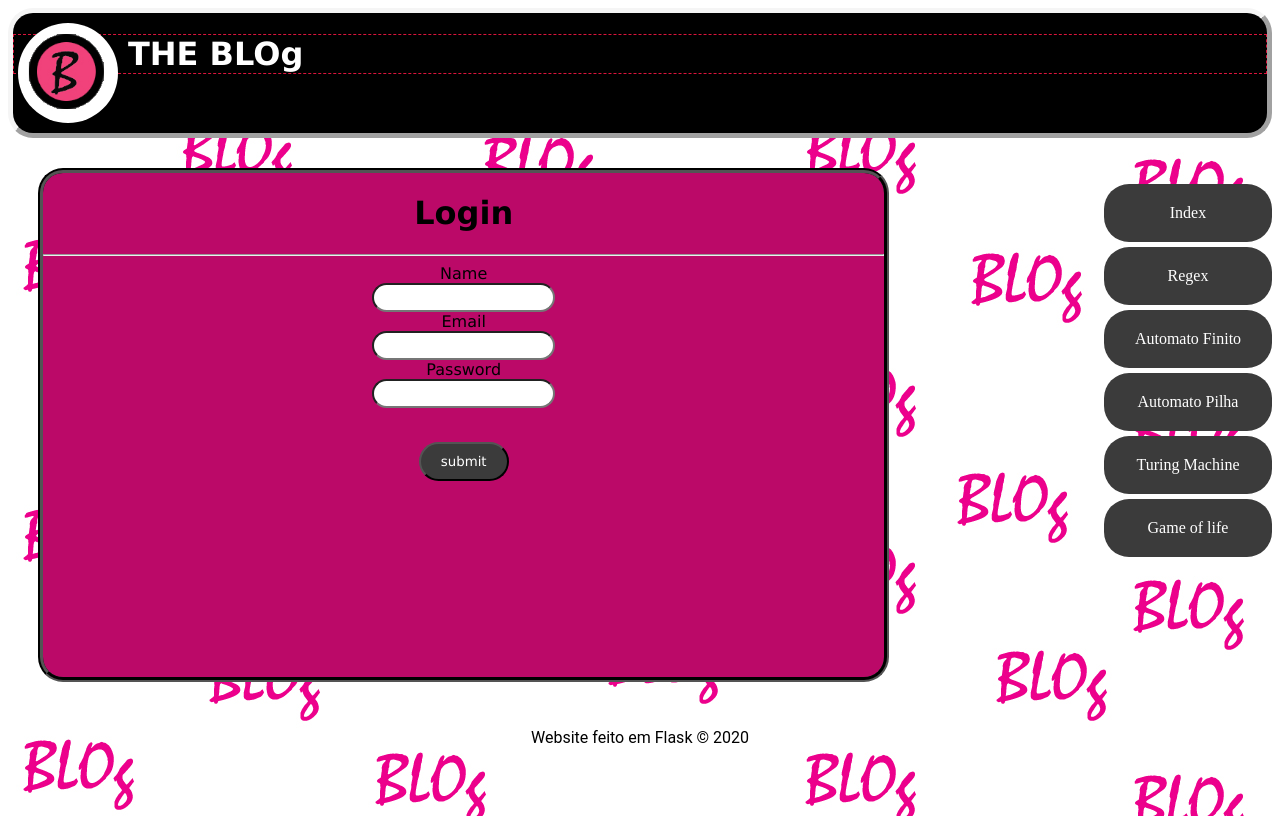
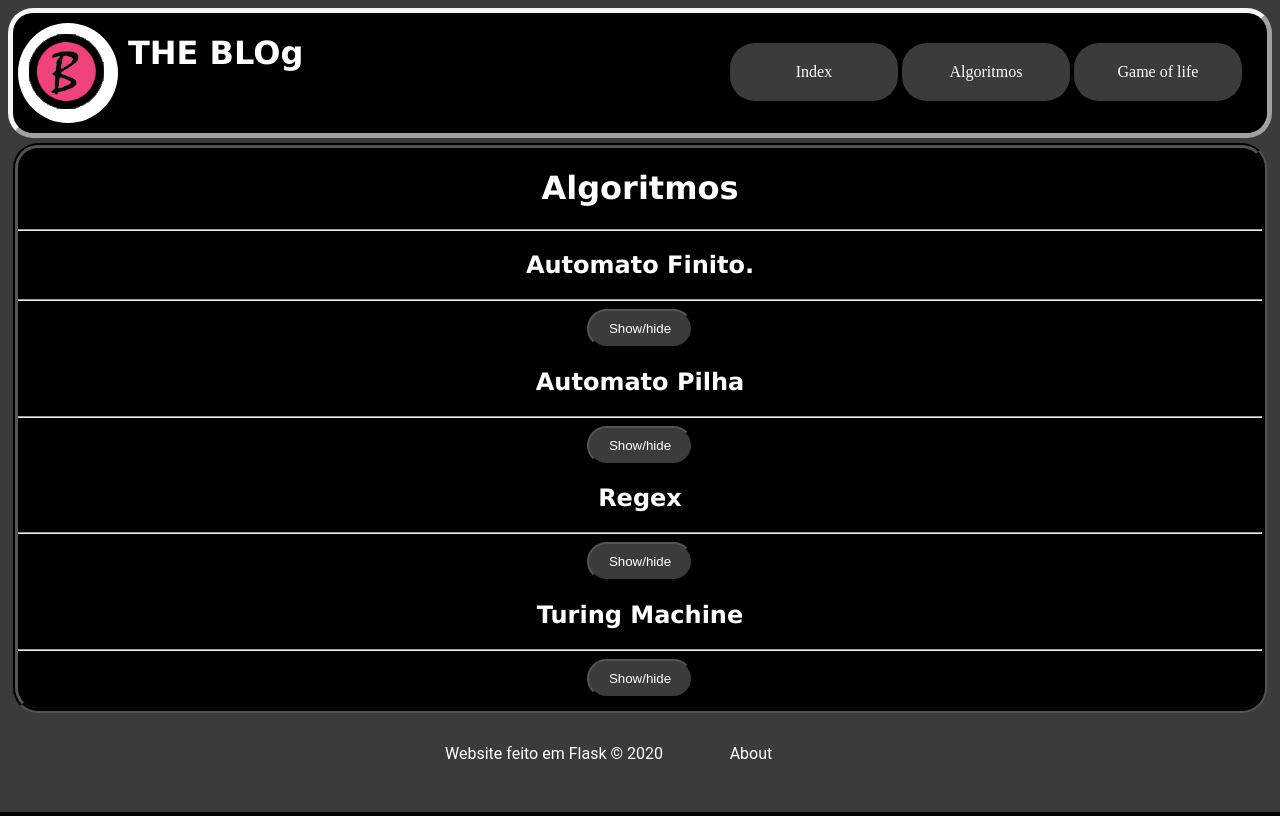
Before and after one commit to dtsfarinha/WebSite, a Flask app: page /regex in a window 1280 px wide. Run offline with Flask 2, Linux system fonts and the light colour scheme.

Commit message:
overall design update

```diff
--- a/app/AutFinito.py
+++ b/app/AutFinito.py
@@ -1,5 +1,7 @@
 from flask import flash
 import re
+
+#########################################################################
 
 def automato(seq):
     estado_final = {"3"}
@@ -22,6 +24,8 @@ def automato(seq):
         return(flash("Sequencia não aceite"))
     else:
         return(flash("Sequencia aceite!"))
+
+#########################################################################
 
 def automata(sequen):
     #estado_final = {"3"}
@@ -62,6 +66,8 @@ def automata(sequen):
         return( flash('Sequencia aceite!'))
     else: return(flash('Sequencia não aceite'))
 
+#########################################################################
+
 def password(codigo):
 
     regex = r"^(?=(.*[0-9]))((?=.*[A-Za-z0-9])(?=.*[A-Z])(?=.*[a-z]))^.{8,}$"
--- a/app/routes.py
+++ b/app/routes.py
@@ -18,28 +18,24 @@ def regex():
             flash("Dados aceites")
         else:
             flash("Dados Incorretos")
-        return render_template("regex.html" )
-    return render_template("regex.html")
+        return render_template("algo.html" )
+    return render_template("algo.html")
 
 @app.route('/AutFinit', methods=["POST","GET"])
 def AutFinit():
     if request.method == "POST":
         seq = request.form["sequencia"]
         AutFinito.automato(seq)
-        return render_template("AutFinit.html" )
-    return render_template("AutFinit.html")
+        return render_template("algo.html" )
+    return render_template("algo.html")
 
 @app.route('/AutPilha', methods=["POST","GET"])
 def AutPilha():
     if request.method == "POST":
         sequ = request.form["sequen"]
         AutFinito.automata(sequ)
-        return render_template("AutPilha.html" )
-    return render_template("AutPilha.html")
-
-@app.route('/gol')
-def gol():
-    return render_template("gol.html")
+        return render_template("algo.html" )
+    return render_template("algo.html")
 
 @app.route('/turing', methods=["POST","GET"])
 def turing():
@@ -47,8 +43,16 @@ def turing():
         se = request.form["se"]
         tape = tur.main(se)
         flash(tape)
-        return render_template("turing.html" )
-    return render_template("turing.html")
+        return render_template("algo.html" )
+    return render_template("algo.html")
+
+@app.route('/algo')
+def algo():
+    return render_template("algo.html")
+
+@app.route('/gol')
+def gol():
+    return render_template("gol.html")
 
 @app.route('/about')
 def about():
--- a/app/static/estilos.css
+++ b/app/static/estilos.css
@@ -77,6 +77,7 @@
 
     ul{
         list-style-type: none;
+        /* display: inline; */
     }
 
     a:hover, a:active{
@@ -92,8 +93,9 @@
         border: 5px outset whitesmoke;
     }
 
-        h1.text{
+    h1{
         border:1px dashed crimson;
+        display: inline;
 
     }
 
@@ -172,10 +174,10 @@
             display:grid;
             grid-template-rows: 130px;
             grid-column: auto;
-                grid-template-areas: "myheader myheader myheader myheader myheader"
-                                     "mymain mymain mymain mymain mynav"
-                                     "mymain mymain mymain mymain mynav"
-                                     "mymain mymain mymain mymain mynav"
+            grid-template-areas:    "myheader myheader mynav mynav mynav"
+                                    "mymain mymain mymain mymain mymain"
+                                    "mymain mymain mymain mymain mymain"
+                                    "mymain mymain mymain mymain mymain"
                                     "myfooter myfooter myfooter myfooter myfooter"
                                 ;
             max-width:100vw;
@@ -183,6 +185,9 @@
         }
         a:link, a:visited{
             width: 10vw;
+        }
+        h1{
+            font-family: cursive;
         }
 
         nav{
--- /dev/null
+++ b/app/static/estilos3.css
@@ -0,0 +1,270 @@
+h1,h2{
+    color: white;
+    font-family: 'Lucida Sans Unicode', 'Lucida Sans', 'Lucida Sans Regular', 'Lucida Grande',  Geneva, Verdana, sans-serif;
+}
+
+p{
+    color: white;
+    font-family: Roboto,'Lucida Sans', 'Lucida Sans Regular', 'Lucida Grande', 'Lucida Sans Unicode', Geneva, Verdana, sans-serif;
+
+}
+.flash{
+    border-style: solid;
+    border-color:white;
+    border-radius: 25px;
+    text-align: center;
+
+
+}
+
+textarea{
+    display: none;
+}
+
+
+
+h3,h4{
+    color: white;
+    font-family: 'Lucida Sans Unicode', 'Lucida Sans', 'Lucida Sans Regular', 'Lucida Grande',  Geneva, Verdana, sans-serif;
+}
+
+a:link, a:visited{
+    background-color: #3b3b3b;
+    color: white;
+    padding: 20px 20px;
+    text-align: center;
+    text-decoration: none;
+    display: inline-block;
+    width: 80%;
+    margin-bottom: 5px;
+    border-radius: 25px;
+    margin-right: auto;
+
+}
+
+input{
+    padding: 5px 1px;
+    border-radius: 25px;
+}
+#hid1,#hid2,#hid3,#hid4{
+    display: none;
+}
+#button{
+    background-color: #3b3b3b;
+    color: white;
+    padding: 10px 20px;
+    text-align: center;
+    text-decoration: none;
+    display: inline-block;
+
+    border-radius: 25px;
+    margin-right: auto;
+}
+
+#button:hover,#button:visited{
+    background-color: black;
+}
+
+header{
+    color: white;
+    background-color: black;
+    grid-area: myheader;
+    /* border-radius: 3%; */
+    border-radius: 25px;
+    border: 5px outset whitesmoke;
+    position: relative;
+
+}
+
+ul{
+    list-style-type: none;
+}
+
+a:hover, a:active{
+    background-color: black;
+}
+
+
+main{
+    margin: 5px;
+    /* margin-right: 10px; */
+    text-align: center;
+    border: 5px groove black;
+    grid-area: mymain;
+    max-width: 900vw;
+    background-color: rgb(0, 0, 0);
+    overflow-x: hidden;
+    overflow-y: hidden;
+    border-radius: 25px;
+    box-sizing: border-box;
+    height: 100%;
+}
+
+img.rounded {
+    object-fit: cover;
+    border-radius: 50%;
+    height: 100px;
+    width: 100px;
+    float: left;
+    }
+
+footer{
+    text-align: center;
+    padding:none;
+    grid-area: myfooter;
+}
+nav{
+
+    /* margin-top: 30px; */
+    /* grid-area: mynav; */
+    max-width: 300vw;
+    /* position: sticky; */
+    overflow-x: hidden;
+    /* margin-left: auto; */
+    float: right;
+    right: 20%;
+
+
+}
+
+#ab{
+
+    max-width: 25%;
+    position: sticky;
+    margin: auto;
+    list-style-type: none;
+
+
+
+}
+#smile{
+    display: block;
+    margin-left: auto;
+    margin-right: auto;
+    max-width: 45%;
+}
+#mycanvas{
+    transform: scale(0.50);
+    display: block;
+    margin-right: 50vmin;
+
+}
+button:hover,button:visited{
+    background-color: black;
+}
+
+button{
+    background-color: #3b3b3b;
+    color: white;
+    padding: 10px 20px;
+    text-align: center;
+    text-decoration: none;
+    display: inline-block;
+
+
+    border-radius: 25px;
+    margin-right: auto;
+}
+.submit{
+    border-radius: 5px;
+    padding-right: 5px;
+    padding-left: 5px;
+    font-family: 'Lucida Sans Unicode' ,'Lucida Sans', 'Lucida Sans Regular', 'Lucida Grande' , Geneva, Verdana, sans-serif;
+}
+label{
+    color: white;
+    font-family: 'Lucida Sans Unicode' ,'Lucida Sans', 'Lucida Sans Regular', 'Lucida Grande' , Geneva, Verdana, sans-serif;
+
+}
+
+
+    /* @media  all and (max-width:360px),
+    screen and (-webkit-min-device-pixel-ratio: 3.0) and (max-width: 1080px),
+    screen and (-webkit-min-device-pixel-ratio: 2.0) and (max-width: 720px) { */
+body{
+    /* background-image: url("blog2.jpg") ; */
+    background-color: #3b3b3b;
+    background-attachment: fixed;
+    display:grid;
+    grid-template-areas:'myheader'
+                        'mynav'
+                        'mymain'
+                        'mymain'
+                        'mymain'
+                        'myfooter'
+                        ;
+}
+
+
+    @media only screen and (min-width:768px){
+    body{
+        background-color: #3b3b3b;
+        display:grid;
+        grid-template-rows: 130px;
+        grid-column: auto;
+        grid-template-areas:    "myheader myheader myheader myheader myheader"
+                                "mymain mymain mymain mymain mymain"
+                                "mymain mymain mymain mymain mymain"
+                                "mymain mymain mymain mymain mymain"
+                                "myfooter myfooter myfooter myfooter myfooter"
+                            ;
+        max-width:100vw;
+        min-height: 80vh;
+        height:100%;
+
+    }
+
+
+
+    a:link, a:visited{
+        width: 10vw;
+    }
+
+
+    nav{
+        margin-top: 30px;
+        margin-left: auto;
+        top: 0%;
+        right: 2%;
+        position: absolute;
+
+    }
+    div{
+        display: block;
+        margin-left: auto;
+        margin-right: auto;
+        max-width: 45%;
+    }
+    #ab{
+        margin-top: 30px;
+        max-width: 100%;
+        position: sticky;
+        overflow-x: hidden;
+        margin-left: auto;
+
+    }
+
+    main{
+        position:relative;
+        height:100%;
+    }
+
+    #run{
+        margin-right: 5px;
+    }
+    #about{
+        margin-right: auto;
+    }
+
+    #mycanvas{
+        /* position:absolute; */
+
+        transform: scale(1);
+        display: block;
+        margin-left: 25vmax;
+        background-color: black;
+
+        width: 100%;
+        /* height: 100%; */
+    }
+}
--- /dev/null
+++ b/app/templates/algo.html
@@ -0,0 +1,148 @@
+{% extends "layout.html" %}
+
+{% block content %}
+<h1>Algoritmos</h1>
+
+{% with messages = get_flashed_messages() %}
+    {% if messages %}
+        {% for message in messages %}
+         <p  class="flash">{{ message }}</p>
+        {% endfor %}
+    {% endif %}
+{% endwith %}
+
+<hr/>
+<script>
+    function hideShow(clicked_id)
+    {
+        var x1 = document.getElementById("hid1");
+        var x2 = document.getElementById("hid2");
+        var x3 = document.getElementById("hid3");
+        var x4 = document.getElementById("hid4");
+
+        if(clicked_id == "b1"){
+            if(x1.style.display === "none")
+            {
+                x1.style.display = "block";
+                x2.style.display = "none";
+                x3.style.display = "none";
+                x4.style.display = "none";
+            }
+            else
+            {
+                x1.style.display = "none";
+
+            }
+        }else if(clicked_id == "b2")
+        {
+                if(x2.style.display === "none")
+            {
+                x2.style.display = "block";
+                x1.style.display = "none";
+                x3.style.display = "none";
+                x4.style.display = "none";
+            }
+            else
+            {
+                x2.style.display = "none";
+
+            }
+        }else if(clicked_id == "b3")
+        {
+                if(x3.style.display === "none")
+            {
+                x3.style.display = "block";
+                x1.style.display = "none";
+                x2.style.display = "none";
+                x4.style.display = "none";
+            }
+            else
+            {
+                x3.style.display = "none";
+
+            }
+        }else if(clicked_id == "b4")
+        {
+                if(x4.style.display === "none")
+            {
+                x4.style.display = "block";
+                x1.style.display = "none";
+                x2.style.display = "none";
+                x3.style.display = "none";
+            }
+            else
+            {
+                x4.style.display = "none";
+
+            }
+        }
+    }
+</script>
+
+<h2>Automato Finito.</h2> <hr/>
+<button id ="b1" onclick="hideShow(this.id)">Show/hide</button>
+
+<div id="hid1">
+<h3>Insira uma sequência de 'a' e 'b' com pelo menos um 'ab' ou um 'bba'</h3>
+<form  action="/AutFinit" method = "post">
+     <label for="sequencia">sequencia:</label><br>
+     <input type="text" name="sequencia" autocomplete="off"><br>
+     <p></p><br>
+     <input id="button" class="submit" type="submit" value="submit">
+   </form>
+
+  <p></p><br>
+</div>
+  <h2>Automato Pilha</h2><hr/>
+<button id ="b2" onclick="hideShow(this.id)">Show/hide</button>
+
+<div id="hid2">
+<h3>Insira uma sequência de binária que pertença a 0<sup>n</sup>1<sup>n</sup></h3>
+<form  action="/AutPilha" method = "post">
+    <label for="sequen">sequencia:</label><br>
+    <input type="text" name="sequen" autocomplete="off" ><br>
+    <p></p><br>
+    <input id="button" class="submit" type="submit" value="submit">
+</form>
+
+
+<p></p><br>
+</div>
+
+<h2>Regex</h2><hr/>
+<button id ="b3" onclick="hideShow(this.id)">Show/hide</button>
+
+<div id="hid3">
+<h2>Login</h2><hr/>
+ <form action = "/regex" method = "post">
+      <label for = "name">Name</label><br>
+      <input type = "text" name = "name" autocomplete="off" /><br>
+      <label for = "email">Email</label><br>
+      <input type = "text" name = "email" required autocomplete="off"/><br>
+      <label for = "password">Password</label><br>
+      <input type = "password" name = "password" required autocomplete="off"/><br>
+      <p></p><br>
+      <input id="button" class="submit" type = "submit" value="submit" />
+ </form>
+
+
+<p></p><br>
+</div>
+
+<h2>Turing Machine</h2><hr/>
+<button id ="b4" onclick="hideShow(this.id)">Show/hide</button>
+
+<div id="hid4">
+<h3>Insira uma sequência binária para organizar</h3>
+<form  action="/turing" method = "post">
+    <label for="se">sequencia:</label><br>
+    <input type="text" name="se" autocomplete="off" ><br>
+    <p></p><br>
+    <input id="button" class="submit" type="submit" value="submit">
+</form>
+
+
+<p></p><br>
+</div>
+
+{% endblock %}
--- a/app/templates/layout.html
+++ b/app/templates/layout.html
@@ -7,7 +7,7 @@
 
     <title>DO NOT CLICK HERE--></title>
 
-    <link href="{{ url_for('static', filename = 'estilos.css') }}" rel="stylesheet" type="text/css">
+    <link href="{{ url_for('static', filename = 'estilos3.css') }}" rel="stylesheet" type="text/css">
 
     <meta name="viewport" content="width=device-width, initial-scale=1.0">
 
@@ -17,19 +17,22 @@
 
     <header>
         <img src="{{ url_for('static', filename = 'blog3.jpg') }}" style=" margin-left: 5px; margin-top: 10px; margin-right: 10px; clear: both;"class = "rounded" >
-        <h1 class = "text">THE BLOg</h1>
+        <h1>THE BLOg</h1>
+
+        <nav>
+
+            <a href="index">Index</a>
+            <a href="algo">Algoritmos</a>
+            <a href="gol">Game of life</a>
+
+    </nav>
+
     </header>
 
-    <nav>
-        <ul>
-            <li> <a href="index">Index</a> </li>
-            <li><a href="regex">Regex</a></li>
-            <li><a href="AutFinit">Automato Finito</a></li>
-            <li><a href="AutPilha">Automato Pilha</a></li>
-            <li><a href="turing">Turing Machine</a></li>
-            <li><a href="gol">Game of life</a></li>
-        </ul>
-    </nav>
+
+
+
+
 
     <main>
         {% block content %}
@@ -37,7 +40,8 @@
     </main>
 
     <footer>
-        <p>Website feito em Flask &copy; 2020</p>
+        <p >Website feito em Flask &copy; 2020    <a   href="about">About</a>  </p>
+
     </footer>
 
 </body>
--- a/virtual/pyvenv.cfg
+++ b/virtual/pyvenv.cfg
@@ -1,3 +1,3 @@
 home = C:\Users\Duarte\AppData\Local\Microsoft\WindowsApps\PythonSoftwareFoundation.Python.3.8_qbz5n2kfra8p0
 include-system-site-packages = false
-version = 3.8.3
+version = 3.8.6
```
Also changed, not shown: app/static/estilos2.css (+5 -3 lines), app/templates/about.html (+56 -28 lines), app/templates/gol.html (+18 -6 lines), 9 other files. Lines whose indentation alone changed are shown as unchanged.
